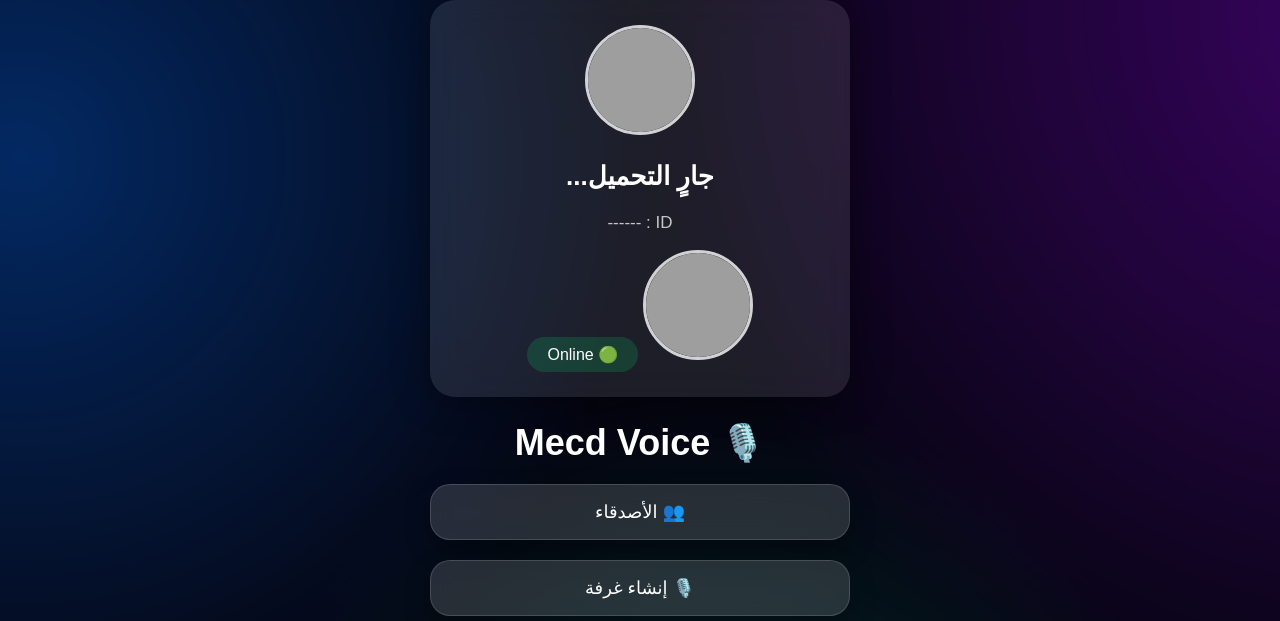
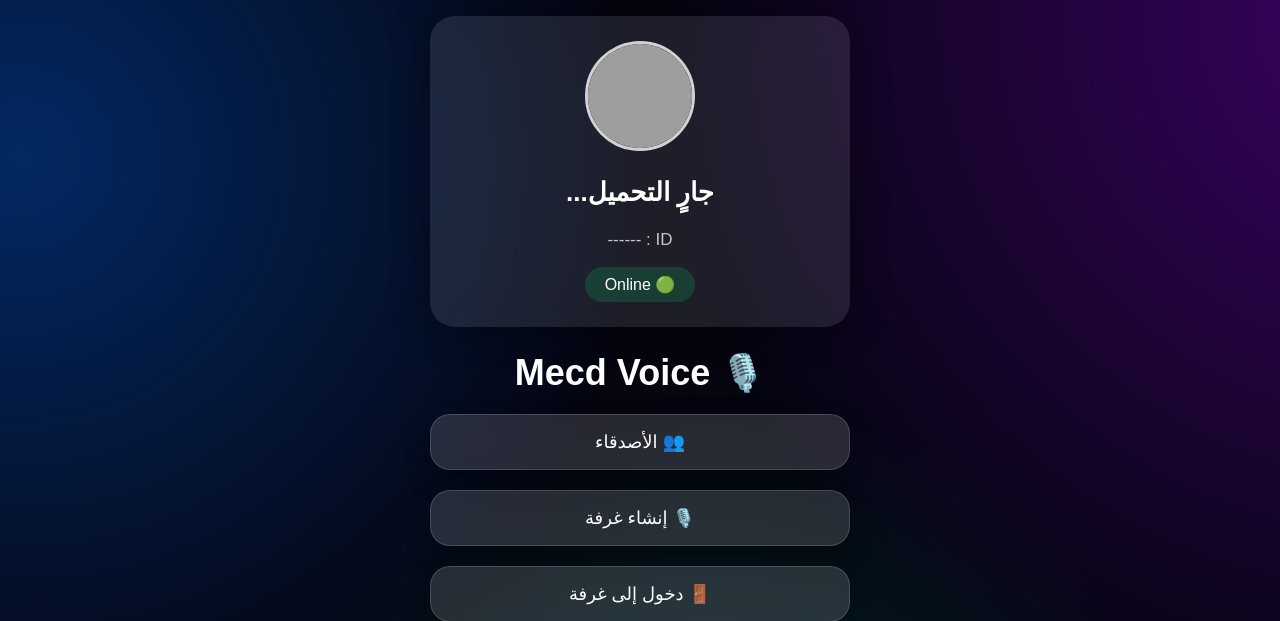
Before and after one commit to mecdjhjhnh37-collab/walkie-talkie-majd, a Flask app: page /home in a window 1280 px wide. Shown: the top 621 px of the page. Run offline with Flask 3, Linux system fonts and the light colour scheme; some libraries are stand-ins or nearby versions; grey boxes are pictures that could not be loaded.

Commit message:
Remove user photo from home.html
Removed user photo image element from home template.

```diff
--- a/templates/home.html
+++ b/templates/home.html
@@ -33,9 +33,6 @@ class="avatar">
 ID : ------
 </p>
 
-<img id="userPhoto"
-src="https://i.imgur.com/6VBx3io.png"
-class="avatar">
 <div class="status">
 🟢 Online
 </div>
```
